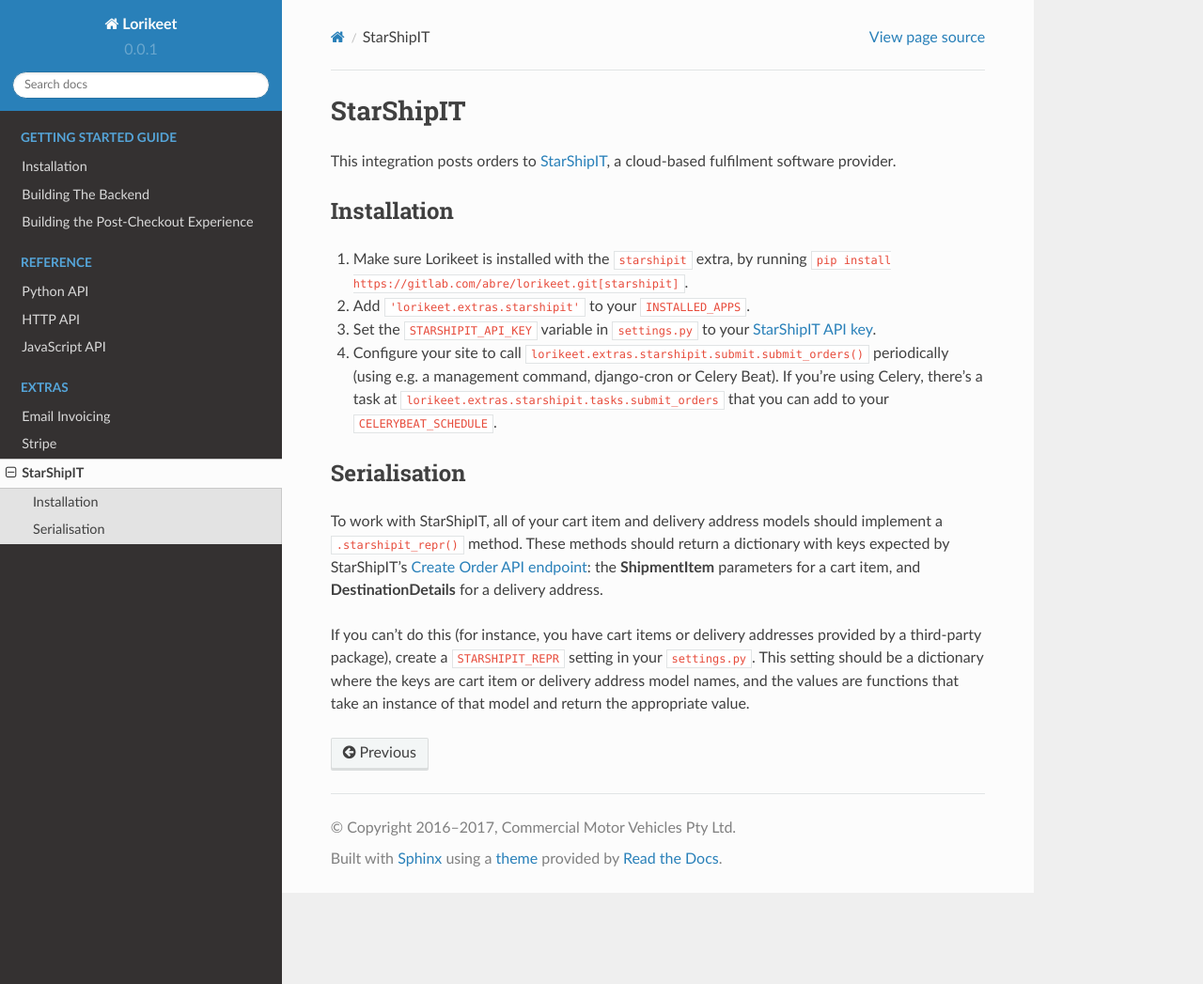
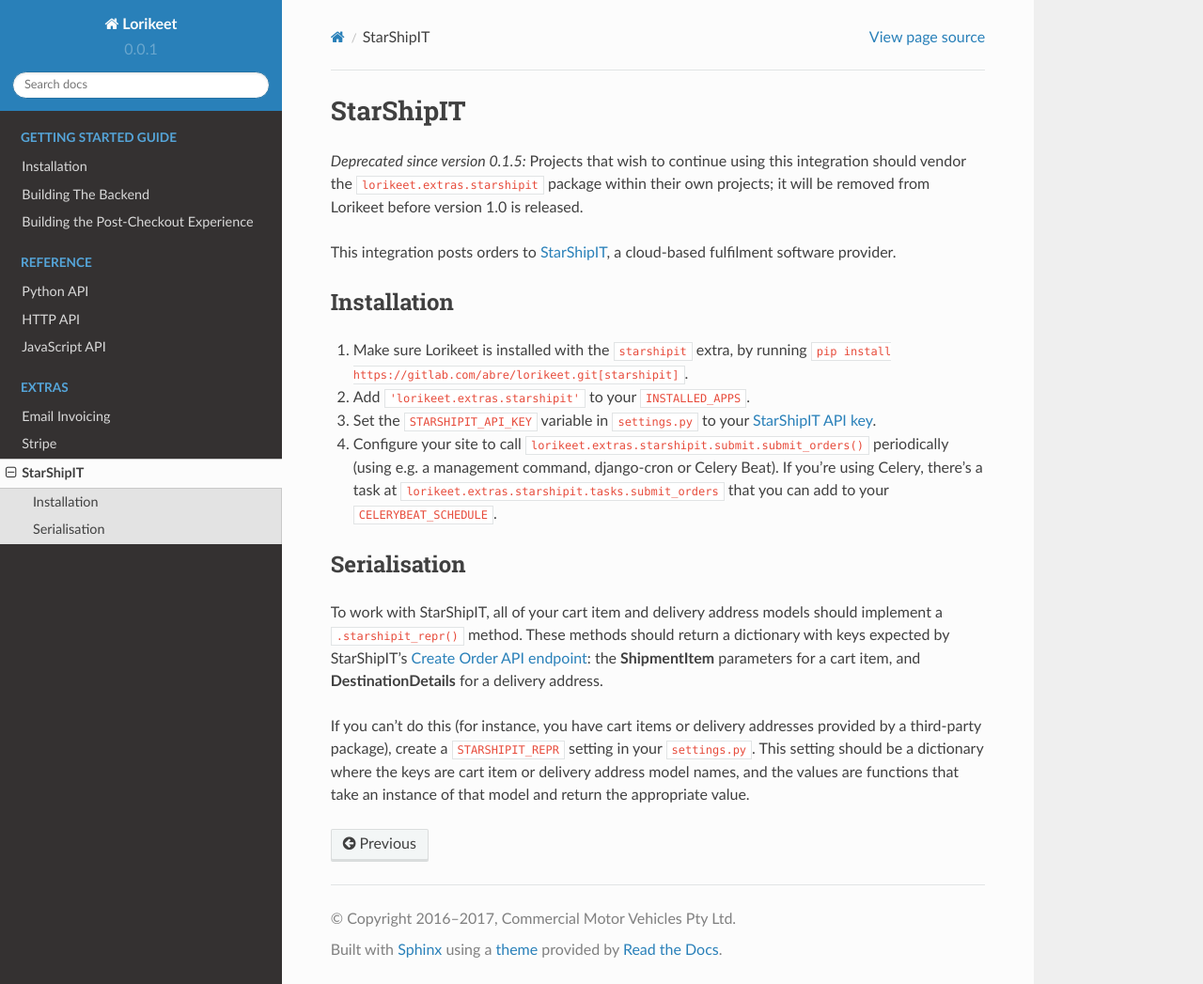
Before and after one commit to daisylb/lorikeet, a Sphinx documentation site: the page built from docs/starshipit.rst, in a window 1280 px wide and 1047 px high. Shown: the whole window at 94% size. Built offline with Sphinx 7.4.7 and the Read the Docs theme 2.0.0, drawn with Linux system fonts in a browser that asks for light colours.

Commit message:
Deprecate StarShipIT app
For various reasons, I've decided not to include a StarShipIT
integration in version 1.0 of Lorikeet. The existing integration will
either be split out into a separate open-source app, or vendored into
the internal app that uses it at CMV.

```diff
--- a/docs/starshipit.rst
+++ b/docs/starshipit.rst
@@ -1,5 +1,9 @@
 StarShipIT
 ==========
+
+.. deprecated:: 0.1.5
+
+        Projects that wish to continue using this integration should vendor the ``lorikeet.extras.starshipit`` package within their own projects; it will be removed from Lorikeet before version 1.0 is released.
 
 This integration posts orders to `StarShipIT <http://www.starshipit.com/>`_, a cloud-based fulfilment software provider.
 
```
